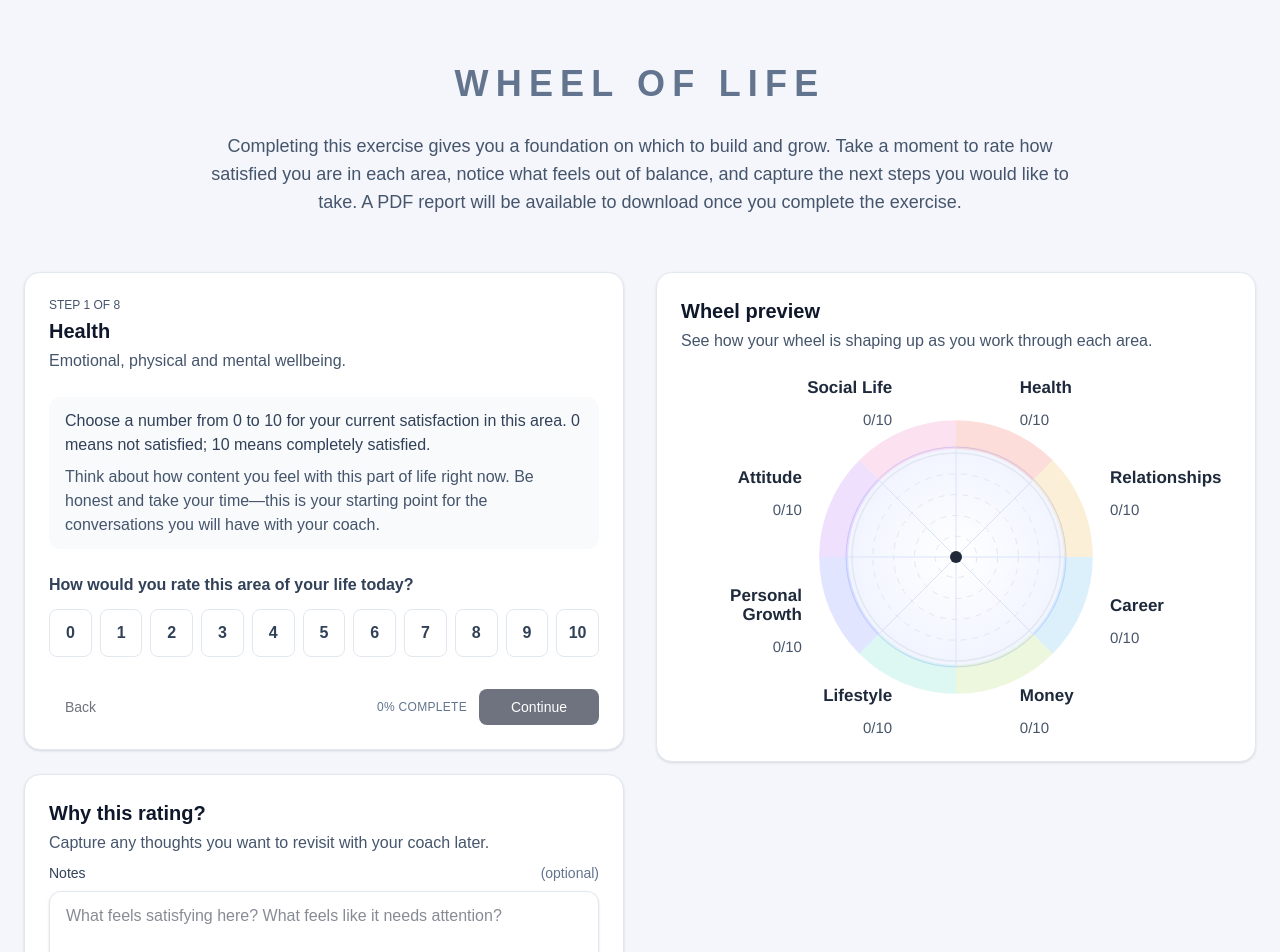
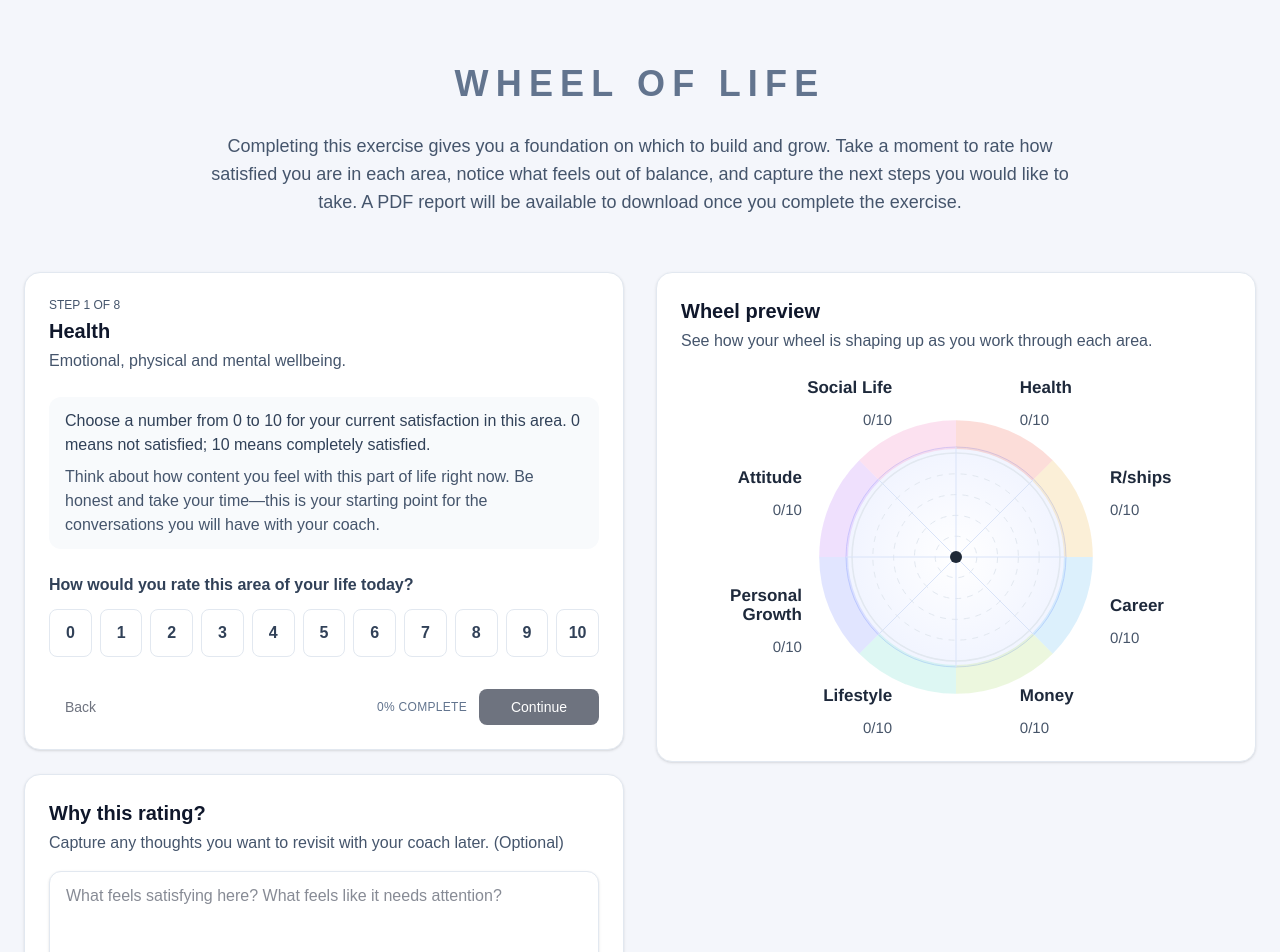
Before and after one commit to alexmc2/wheel-of-life, a Next.js app: page / in a window 1280 px wide. Shown: the top 952 px of the page. Built offline with nearby package versions, Linux system fonts and the light colour scheme.

Commit message:
move wheel text within bounds

```diff
--- a/app/page.tsx
+++ b/app/page.tsx
@@ -604,10 +604,10 @@ export default function Home() {
                         <h2 className="text-lg font-semibold text-slate-800">
                           Reflection prompts
                         </h2>
-                        <div className="mt-3 space-y-4 text-md text-slate-600">
+                        <div className="mt-3 space-y-4 text-md text-slate-600 ">
                           {reflectivePrompts.map((prompt) => (
                             <div key={prompt.id}>
-                              <p className="font-medium text-slate-700">
+                              <p className="font-bold text-slate-700 ">
                                 {prompt.question}
                               </p>
                               <p className="mt-1 whitespace-pre-wrap text-slate-700">
@@ -628,10 +628,10 @@ export default function Home() {
             {!isComplete && (
               <Card>
                 <CardHeader>
-                  <CardTitle className="text-lg">Why this rating?</CardTitle>
+                  <CardTitle className="text-lg">Why this rating? </CardTitle>
                   <CardDescription className="pb-2">
                     Capture any thoughts you want to revisit with your coach
-                    later.
+                    later. (Optional)
                   </CardDescription>
                 </CardHeader>
                 <CardContent>
@@ -639,10 +639,8 @@ export default function Home() {
                     htmlFor={`notes-${activeCategory.id}`}
                     className="mb-2 flex items-baseline justify-between text-sm font-medium text-slate-700"
                   >
-                    <span>Notes</span>
-                    <span className="font-normal text-slate-500">
-                      (optional)
-                    </span>
+
+
                   </label>
                   <Textarea
                     id={`notes-${activeCategory.id}`}
@@ -693,7 +691,7 @@ export default function Home() {
           </div>
 
           {!isComplete && (
-            <aside className="order-first flex w-full flex-col gap-6 self-stretch lg:order-none lg:sticky lg:top-8">
+            <aside className="order-first flex w-full flex-col gap-6 self-stretch lg:order-0 lg:sticky lg:top-8">
               <Card>
                 <CardHeader className="pb-0">
                   <CardTitle className="text-lg">Wheel preview</CardTitle>
--- a/components/wheel-chart.tsx
+++ b/components/wheel-chart.tsx
@@ -126,9 +126,9 @@ export function WheelChart({ categories, scores, size = 360, className, svgRef }
 
       const labelLines: string[] = (() => {
         if (category.label === "Personal Growth") {
-          return size <= 360 ? ["Personal", "Growth"] : [category.label];
+          return ["Personal", "Growth"];
         }
-        if (category.label === "Relationships" && size <= 320) {
+        if (category.label === "Relationships") {
           return ["R/ships"];
         }
         return [category.label];
```
